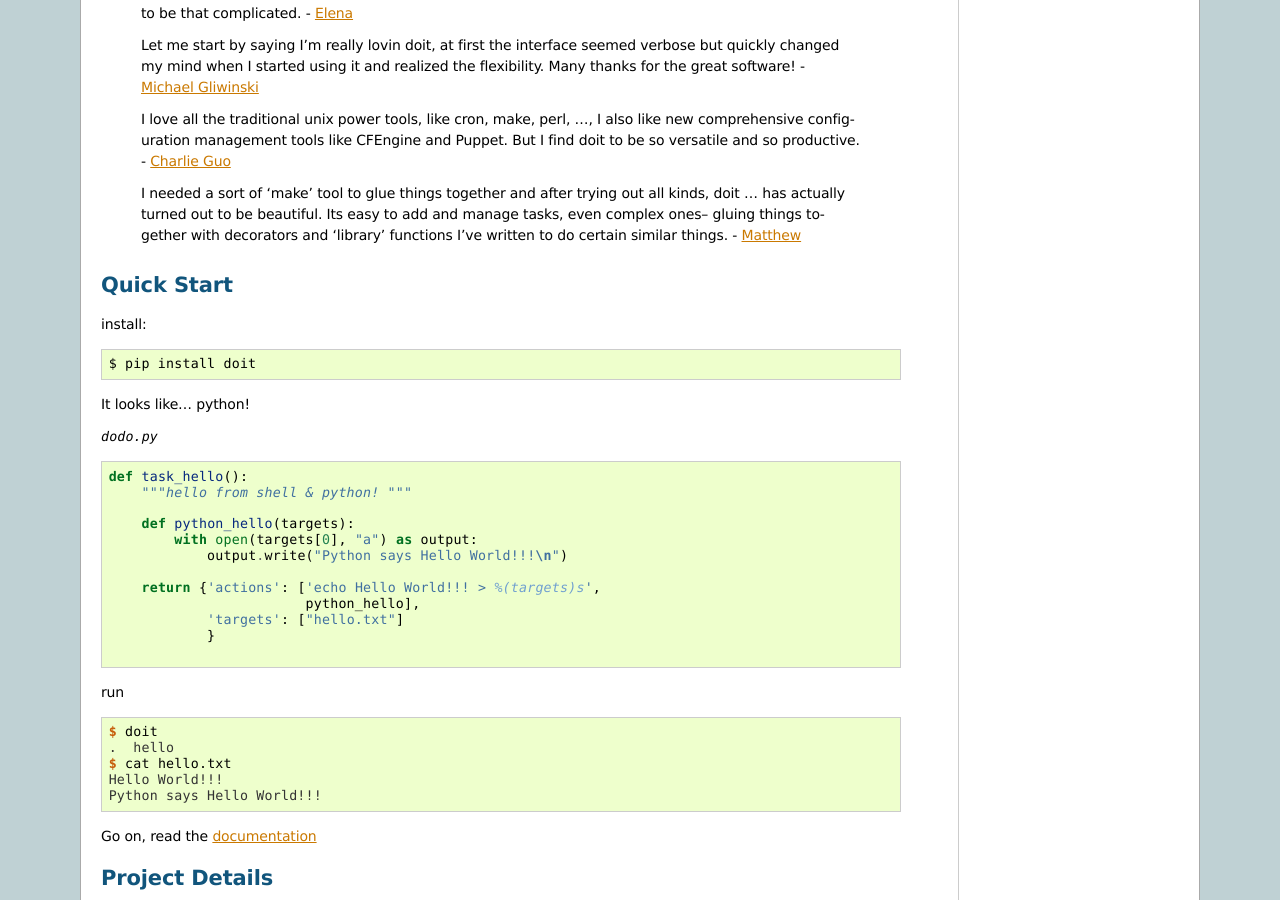
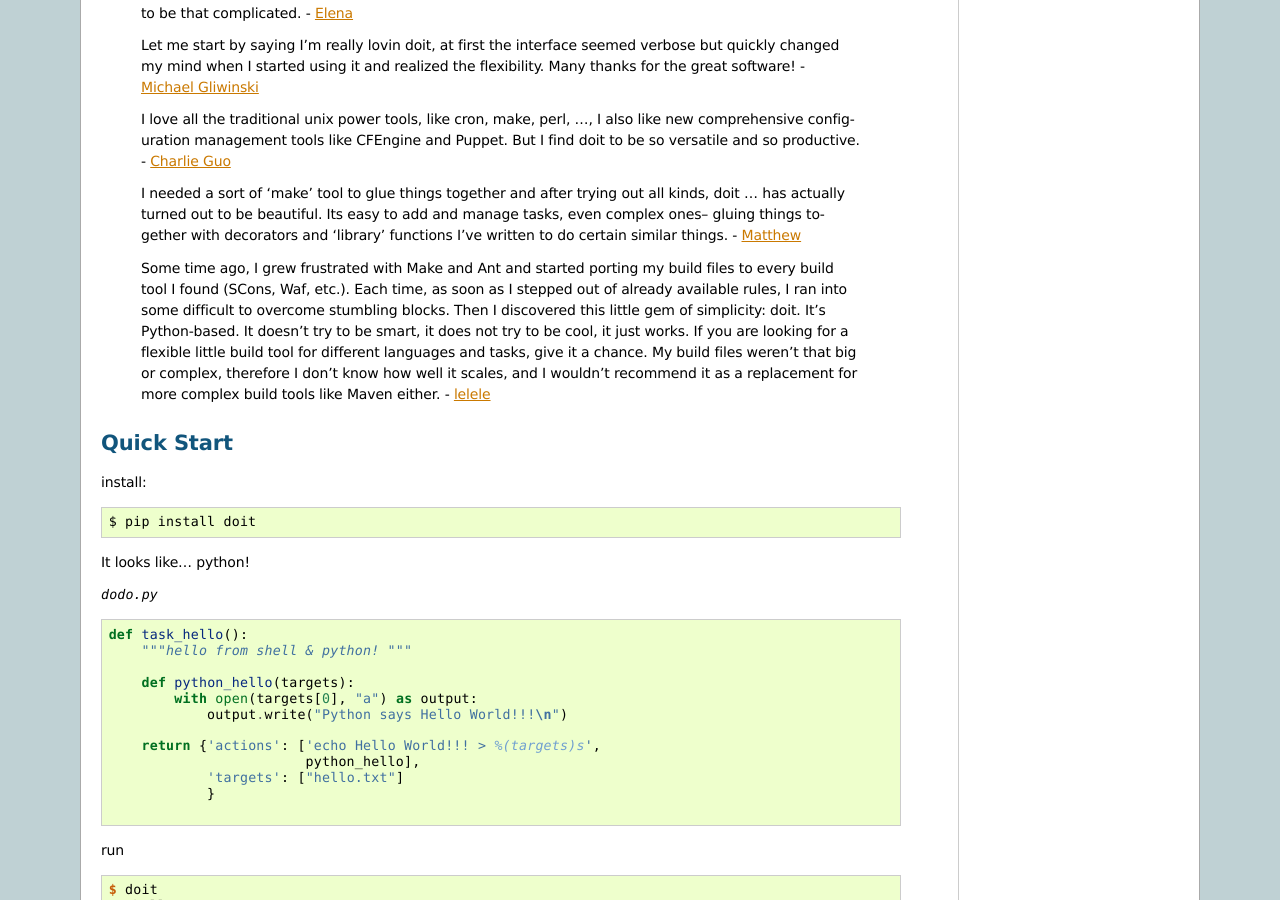
Before and after one commit to pydoit/doit, a Sphinx documentation site: the page built from doc/index.rst, in a window 1280 px wide and 900 px high, scrolled down 1266 px. Built offline with Sphinx 7.4.7, drawn with Linux system fonts in a browser that asks for light colours; comment, search, counter and statistics services are not loaded.

Commit message:
added hacker-news comment on doit to docs
--HG--
extra : convert_revision : schettino72-20120315144553-y7zb6lfwyar58pls

```diff
--- a/TODO.txt
+++ b/TODO.txt
@@ -16,6 +16,7 @@
 . forget a dependency, not a task
 . option to make sub-task not part of a group
 . task name alias
+. action to be executed on when ctrl-c is hit on auto mode
 
 
 needs volunteer
--- a/doc/index.rst
+++ b/doc/index.rst
@@ -72,6 +72,9 @@
 
   I needed a sort of 'make' tool to glue things together and after trying out all kinds, doit ... has actually turned out to be beautiful. Its easy to add and manage tasks, even complex ones-- gluing things together with decorators and 'library' functions I've written to do certain similar things. - `Matthew <https://groups.google.com/d/msg/python-doit/eKI0uu02ZeY/cBU0RRsO0_cJ>`_
 
+  Some time ago, I grew frustrated with Make and Ant and started porting my build files to every build tool I found (SCons, Waf, etc.). Each time, as soon as I stepped out of already available rules, I ran into some difficult to overcome stumbling blocks. Then I discovered this little gem of simplicity: doit. It's Python-based. It doesn't try to be smart, it does not try to be cool, it just works. If you are looking for a flexible little build tool for different languages and tasks, give it a chance. My build files weren't that big or complex, therefore I don't know how well it scales, and I wouldn't recommend it as a replacement for more complex build tools like Maven either. - `lelele <http://www.hnsearch.com/search#request/all&q=python-doit.sourceforge.net&start=0>`_
+
+
 
 Quick Start
 ============
```
